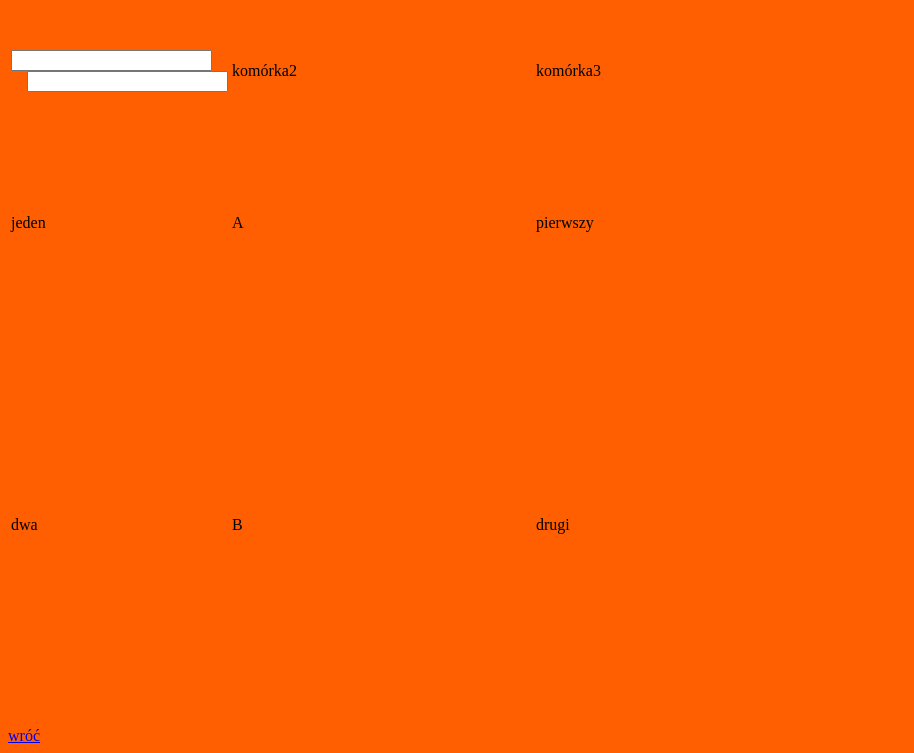
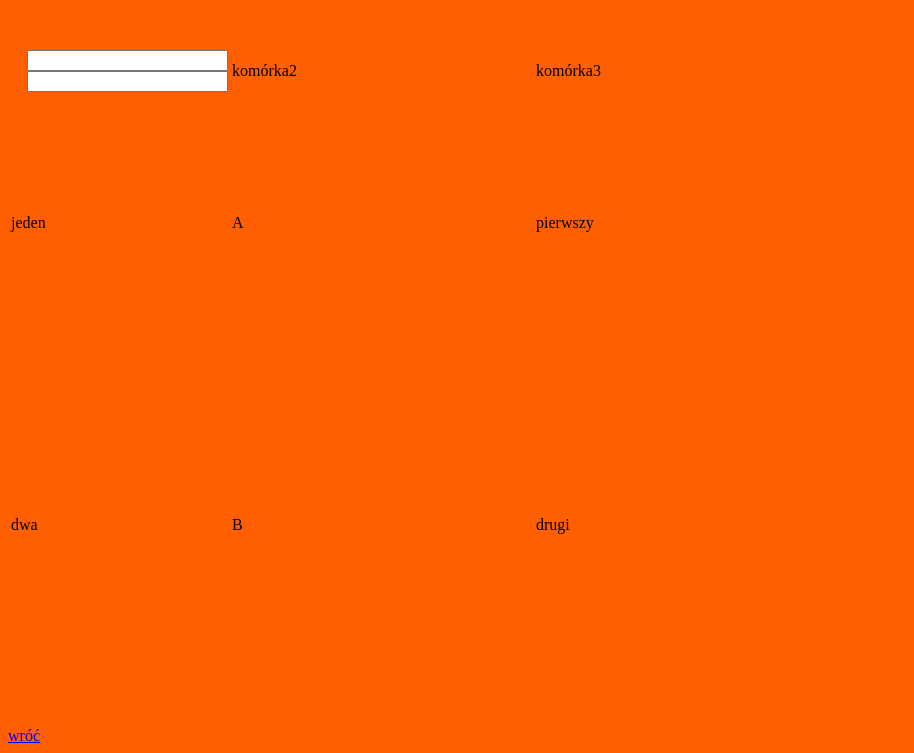
Before and after one commit to KrychXII/KrychXII.github.io, a plain HTML site: page formularz_Debinski.html in a window 1280 px wide. Shown: the part 61-814 px from the top of the page, without its empty margins (0-914 px from the left). Drawn offline with Linux system fonts and the light colour scheme.

Commit message:
Update formularz_Debinski.html

```diff
--- a/formularz_Debinski.html
+++ b/formularz_Debinski.html
@@ -10,7 +10,7 @@
   <center><h1>formularz o ulubonych rzeczach</h1></center>
   <TABLE>
   <TR height="100">
-   <TD width="200"><input name="imie" size="22">
+   <TD width="200">&nbsp&nbsp&nbsp&nbsp<input name="imie" size="22"><br>
    &nbsp&nbsp&nbsp&nbsp<input name="nazwisko" size="22">
    </TD>
    <TD width="300" >komórka2 </TD>
```
